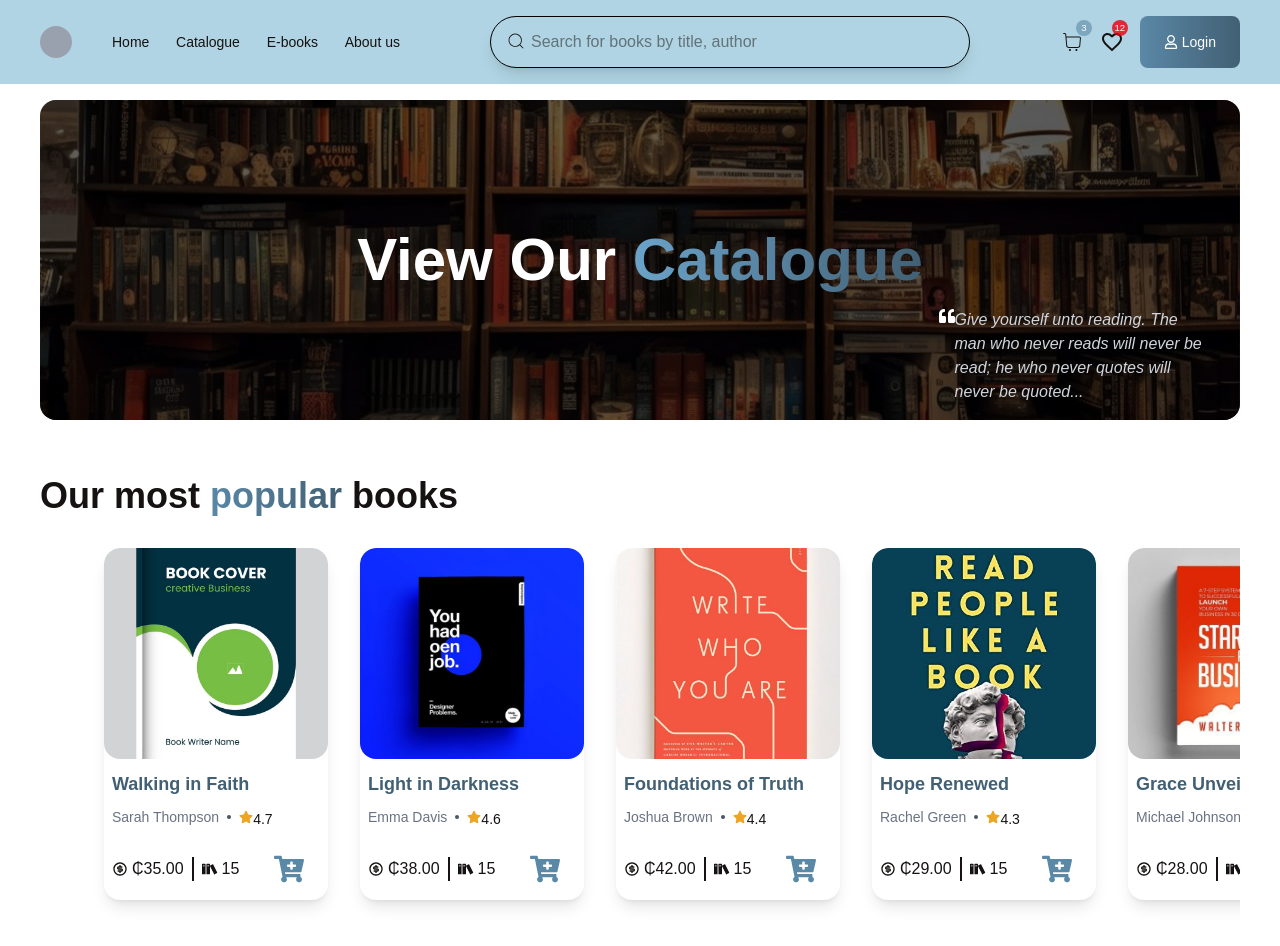
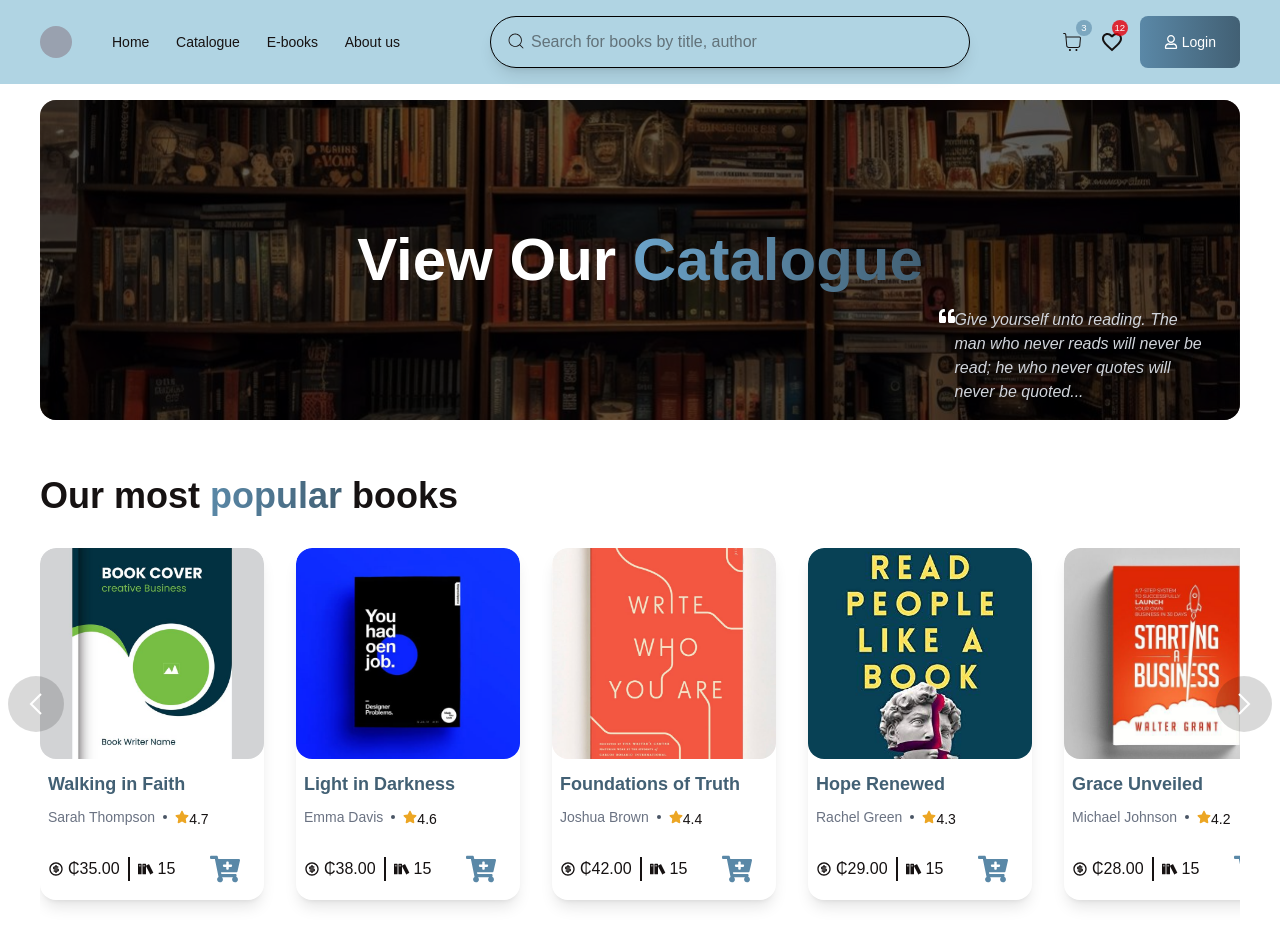
Before and after one commit to AgileMinds48/bible_bookministry-frontend, a Next.js app: page /catalogue in a window 1280 px wide. Shown: the top 946 px of the page. Built offline with nearby package versions, Linux system fonts and the light colour scheme; a web font is replaced by a local one.

Commit message:
popular books on catalogue

```diff
--- a/components/Catalog/PopularBooks.tsx
+++ b/components/Catalog/PopularBooks.tsx
@@ -1,9 +1,9 @@
 "use client"
 import { Books } from '@/app/utils/data'
 import Image from 'next/image'
-import React, { useState } from 'react'
+import React, { useEffect, useRef, useState } from 'react'
 import { FaCartPlus, FaStar } from 'react-icons/fa'
-import { GrNext } from 'react-icons/gr'
+import { GrNext, GrPrevious } from 'react-icons/gr'
 import { ImBooks } from 'react-icons/im'
 import { MdFavorite } from 'react-icons/md'
 import { RiMoneyDollarCircleLine } from 'react-icons/ri'
@@ -11,8 +11,9 @@ import { SiBookstack } from 'react-icons/si'
 
 const PopularBooks = () => {
   const popularBooks = Books.filter((book) =>book.category==="Popular"
-)
+  )
 
+  const carouselRef = useRef<HTMLDivElement>(null);
   const [isFav, setisFav] = useState(
     Object.fromEntries(Books.map((_,idx)=>[idx,false]))
   )
@@ -24,15 +25,33 @@ const PopularBooks = () => {
     }))
 
   }
+  const handlePrev = () => {
+    if (carouselRef.current) {
+      carouselRef.current.scrollBy({
+        left: -400,
+        behavior:"smooth"
+      })
+    }
+  }
 
+  const handleNext = () => {
+    if (carouselRef.current) {
+      carouselRef.current.scrollBy({
+        left: 400,
+        behavior:"smooth"
+      })
+    }
+  }
 
   return (
     <section>
-      <div className=' py-10 poppins px-10'>
+      <div className=' py-10 poppins px-10 relative'>
           <h1 className='text-4xl poppins font-semibold text-[#3D3D3D]'>Our most <span className='text-transparent bg-clip-text bg-gradient-to-r from-[#5a88a7] to-[#426074]'>popular</span>  books</h1>
 
-        <div className='flex shrink-0 px-16 p-8 overflow-hidden gap-8 gap-y-14 '>
-          {popularBooks.map(({img,title,author,price,rating},index) => (
+        <div ref={carouselRef} className='flex shrink-0  py-8 overflow-scroll hide-scrollbar gap-8 gap-y-14 '>
+          <button onClick={handlePrev} className='absolute text-2xl left-2 top-[50%] -translate-y-[50%] z-10 bg-black/15 hover:bg-black/40 duration-100 p-4 rounded-full text-white'><GrPrevious/></button>
+          {popularBooks.map(({ img, title, author, price, rating }, index) => (
+
              <div key={index} className='rounded-2xl'>
           <div className='grid grid-cols-1 grid-rows-[60%_40%] cursor-pointer hover:shadow-xl transition duration-100 h-[22em]  w-[14em] shadow-lg rounded-2xl overflow-hidden'>
             <div className='group h-full relative before:absolute before:inset-0 before:bottom-0 before:bg-linear-to-t  before:from-black/30 before:from-0% before:via-black/10 before:via-60% before:to-black/0 before:to-100% before:opacity-0 hover:before:opacity-100 before:transition before:duration-500  rounded-2xl overflow-hidden'>
@@ -59,6 +78,7 @@ const PopularBooks = () => {
             </div>
             </div>
           ))}
+                   <button onClick={handleNext} className='absolute text-2xl top-[50%] right-2 -translate-y-[50%] z-10 bg-black/15 hover:bg-black/40 duration-100 p-4 rounded-full text-white'><GrNext/></button>
 
         </div>
       </div>
```
